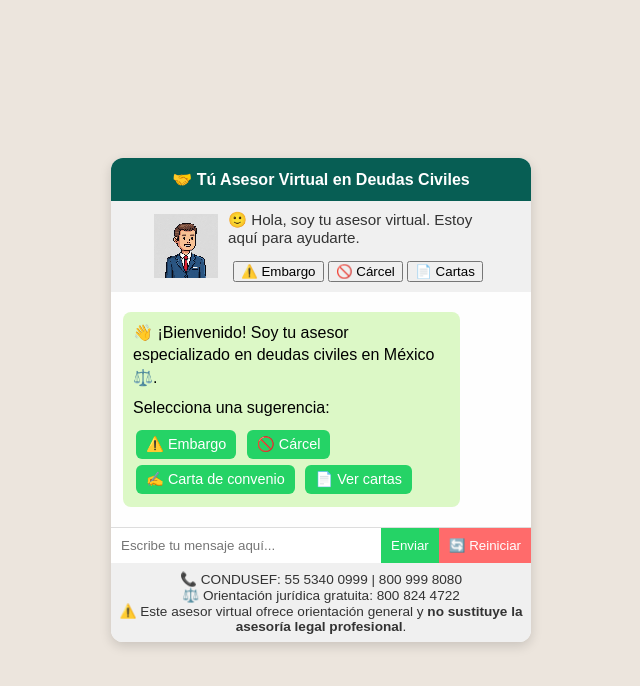
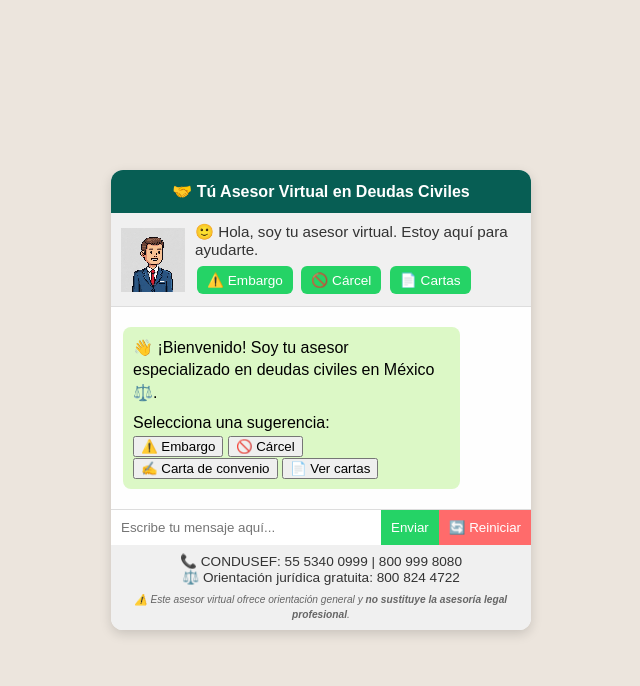
Before and after one commit to musicpreven-spec/asesor-fronted, a website: page index.html in a window 1280 px wide. Shown: the whole page, without its empty margins (319-959 px from the left). Drawn offline with Linux system fonts and the light colour scheme.

Commit message:
Update style.css

```diff
--- a/style.css
+++ b/style.css
@@ -26,14 +26,17 @@ body {
   text-align: center;
 }
 
-.advisor {
-  text-align: center;
-  padding: 10px;
+/* ASESOR STICKY */
+.advisor.sticky {
+  position: sticky;
+  top: 0;
+  z-index: 10;
   background: #f0f0f0;
   display: flex;
+  align-items: center;
   gap: 10px;
-  align-items: center;
-  justify-content: center;
+  padding: 10px;
+  border-bottom: 1px solid #ddd;
 }
 
 .advisor img {
@@ -42,13 +45,28 @@ body {
   image-rendering: pixelated;
 }
 
+.advisor-info {
+  flex: 1;
+}
+
 #advisor-status {
-  margin-top: 0;
+  margin: 0 0 6px 0;
   font-size: 0.95em;
   color: #333;
-  max-width: 260px;
-  text-align: left;
 }
+
+.quick-actions button {
+  margin: 2px;
+  padding: 6px 10px;
+  border: none;
+  border-radius: 6px;
+  background: #25d366;
+  color: white;
+  cursor: pointer;
+  font-size: 0.85em;
+}
+
+.quick-actions button:hover { background: #128c7e; }
 
 .chat-box {
   flex: 1;
@@ -81,22 +99,18 @@ body {
   animation: fadeIn 0.25s ease-in;
 }
 
-.suggestions {
-  margin-top: 8px;
+/* Caja estilizada para cartas */
+.letter-box {
+  background: #fff;
+  border: 1px solid #ccc;
+  border-radius: 8px;
+  padding: 12px;
+  margin-top: 10px;
+  font-family: "Times New Roman", serif;
+  white-space: pre-wrap;
+  text-align: left;
+  box-shadow: 0 2px 6px rgba(0,0,0,0.1);
 }
-
-.suggestions button {
-  margin: 3px;
-  padding: 6px 10px;
-  border: none;
-  border-radius: 6px;
-  background: #25d366;
-  color: white;
-  cursor: pointer;
-  font-size: 0.9em;
-}
-
-.suggestions button:hover { background: #128c7e; }
 
 .input-container {
   display: flex;
@@ -128,12 +142,21 @@ body {
   color: #333;
 }
 
+.disclaimer {
+  margin-top: 8px;
+  font-size: 0.75em;
+  color: #666;
+  line-height: 1.4;
+  font-style: italic;
+}
+
+/* Animación */
 @keyframes fadeIn {
   from { opacity: 0; transform: translateY(8px); }
   to { opacity: 1; transform: translateY(0); }
 }
 
-/* make chat scroll nicely on small screens */
+/* Responsive */
 @media (max-width: 480px) {
   .chat-container { width: 95%; }
 }
```
